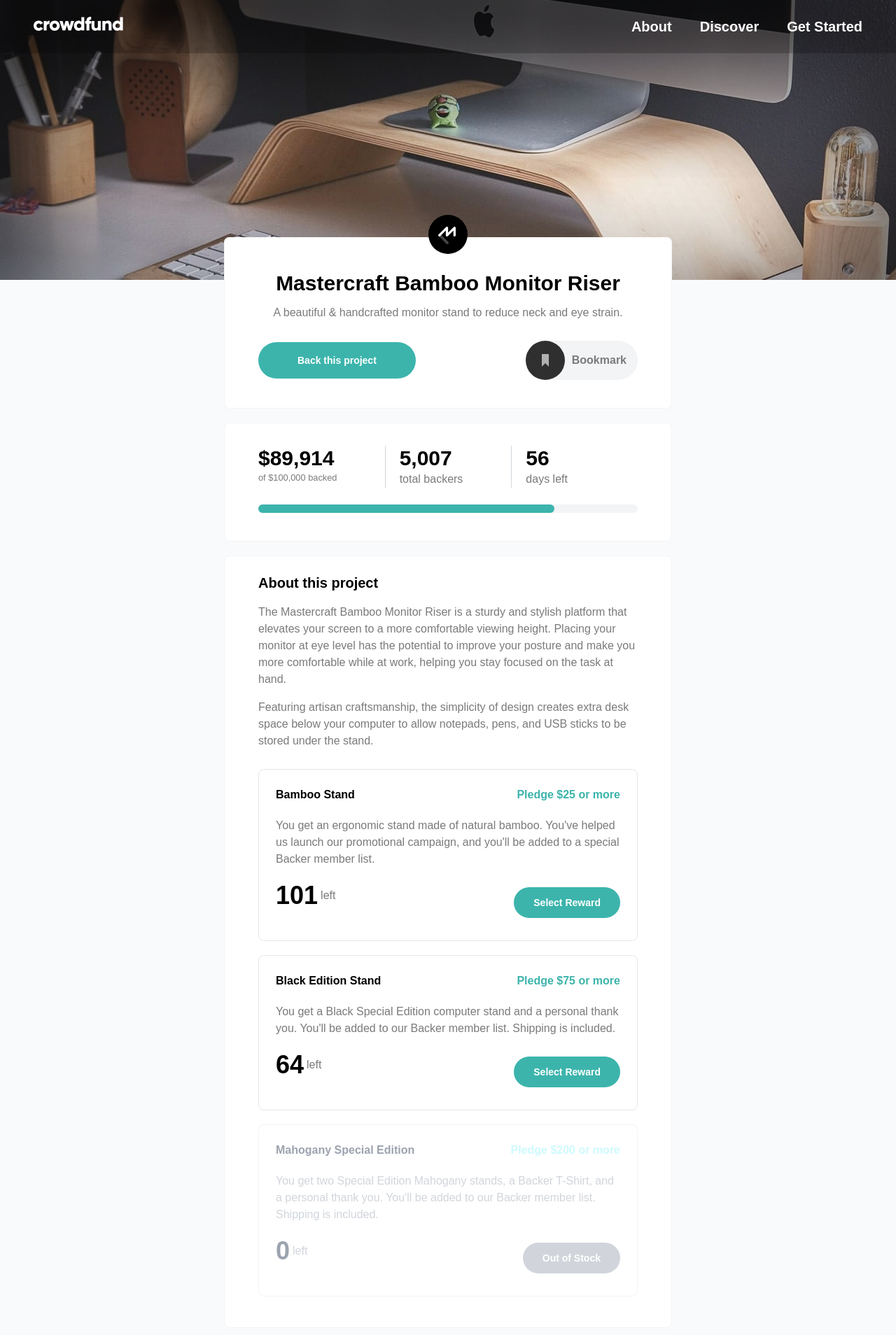
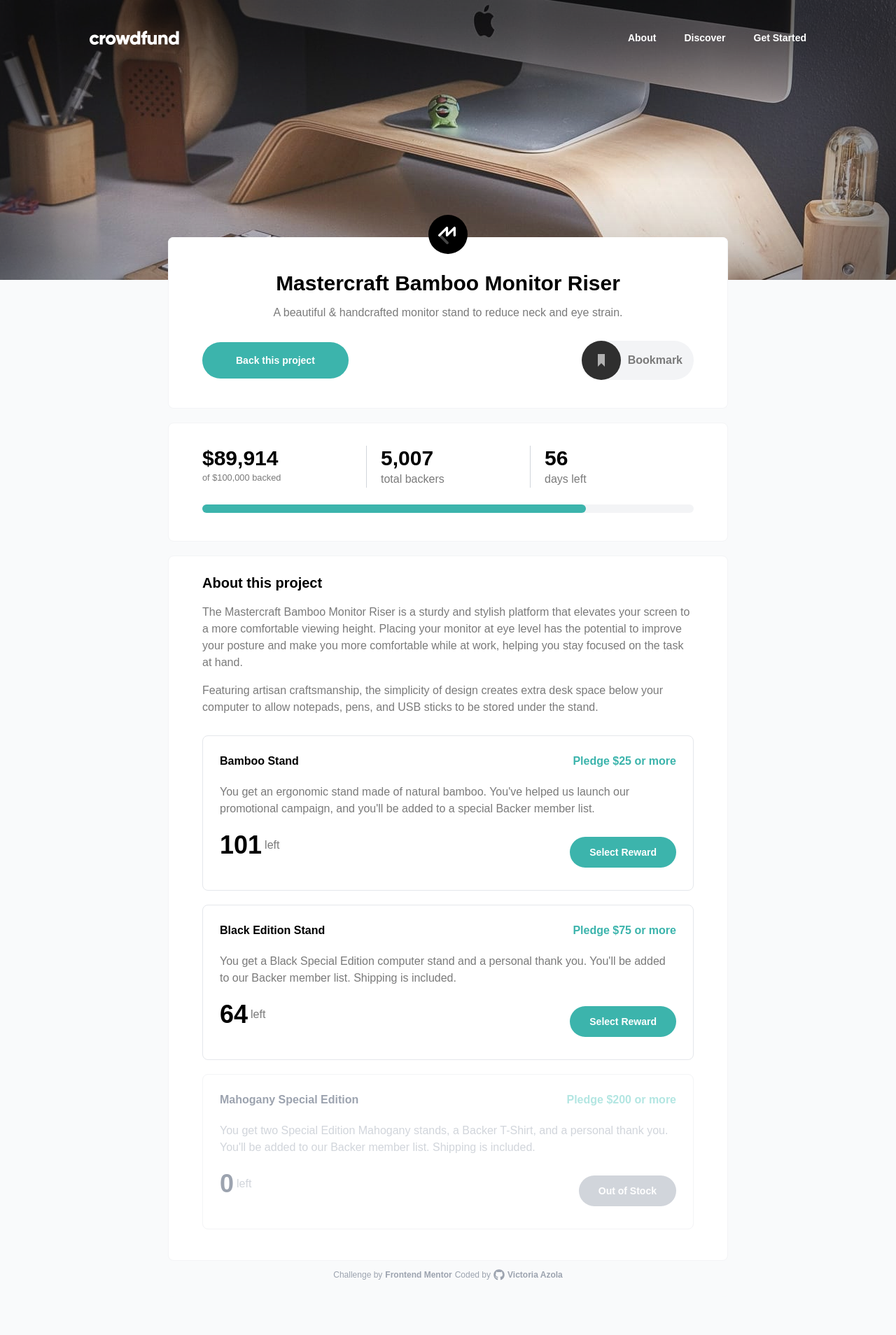
Before and after one commit to VickyAzola/CrowdfundingProductPage, a React (Vite) app: page / in a window 1280 px wide. Shown: the top 1908 px of the page at 70% size. After the commit the page ends 1854 px from the top, so only its background shows below. Built offline with nearby package versions, Linux system fonts and the light colour scheme.

Commit message:
Add files via upload

```diff
--- a/src/App.jsx
+++ b/src/App.jsx
@@ -44,12 +44,15 @@ function isBookmarked() {
       <header className='bg-app'>
         <Navbar />
       </header>
-      {showModal || showThanks ? <div className="fixed top-0 z-10 min-h-screen bg-black/20 min-w-[100%]"></div> : ''}
-      <main className='relative mx-6 md:mx-28 lg:mx-48 xl:mx-80'>
+      {showModal || showThanks
+        ? <div className="fixed top-0 z-10 min-h-screen bg-black/20 min-w-[100%]"></div>
+        : ''
+      }
 
-        <div className='mb-8 bg-[#f9fafb] rounded-lg top-[-3.8rem] mx-auto inset-x-0 absolute'>
+      <main className='relative mx-6 md:max-w-[40rem] lg:max-w-[50rem] md:mx-auto'>
+        <div className='mb-8 bg-[#f9fafb] mx-auto inset-x-0 absolute rounded-lg top-[-3.8rem]'>
 
-          <img src={LogoMaster} className='absolute top-[-2rem] mx-auto inset-x-0' alt="" />
+          <img src={LogoMaster} className='absolute top-[-2rem] mx-auto inset-x-0' />
 
           <section className='bg-white pt-10 pb-6 px-6 lg:pt-12 lg:pb-10 lg:px-12 border-b border-x border-gray-100 text-center rounded-lg mb-5'>
             <h1 className='text-2xl lg:text-3xl font-bold mb-3'>Mastercraft Bamboo Monitor Riser</h1>
@@ -60,10 +63,10 @@ function isBookmarked() {
                 textButton="Back this project"
                 baseStyle="base"
                 variant="widest" />
-              <div role="button" tabindex="0" onClick={isBookmarked} aria-label='Bookmark' className="md:bg-gray-100 md:flex md:items-center md:justify-between md:w-40 md:rounded-full">
+              <button onClick={isBookmarked} aria-label='Bookmark' className="md:bg-gray-100 md:flex md:items-center md:justify-between md:w-40 md:rounded-full">
                 <p className={`${bookmark ? 'text-DarkCyan' : 'text-DarkGray'} hidden md:block md:order-1 pr-4 font-bold`}>Bookmark</p>
                 {bookmark ? <img src={BookmarkDarkCyan} alt=""/> : <img src={BookmarkIcon} alt=""/>}
-              </div>
+              </button>
             </div>
           </section>
 
--- a/src/components/Button.jsx
+++ b/src/components/Button.jsx
@@ -8,7 +8,7 @@ function Button(props) {
     }
 
     const buttonWidth = {
-        widest:  'py-4 px-14',
+        widest:  'py-4 px-12',
         narrow: 'py-3 px-7'
     }
 
--- a/src/components/Card.jsx
+++ b/src/components/Card.jsx
@@ -58,7 +58,7 @@ function Card(props) {
                 className="border border-gray-100 my-5 p-6 rounded-lg">
                 <div className='md:flex md:justify-between'>
                     <h4 className='font-black text-gray-400'>{disabledCard.name} </h4>
-                    <p className='text-cyan-100 font-semibold'>{disabledCard.pledge} </p>
+                    <p className='text-[#b3e6e2] font-semibold'>{disabledCard.pledge} </p>
                 </div>
                 <p className='text-gray-300 my-5'>{disabledCard.description} </p>
                 <div className='md:flex md:justify-between md:items-center'>
--- a/src/components/Navbar.jsx
+++ b/src/components/Navbar.jsx
@@ -1,4 +1,4 @@
-import { useState } from "react";
+import { useState, useEffect } from "react";
 import Logo from '/images/logo.svg'
 import Hamburger from '/images/icon-hamburger.svg'
 import Close from '/images/icon-close-menu.svg'
@@ -8,7 +8,8 @@ function Navbar() {
 
     // State to manage the navbar's visibility
     const [nav, setNav] = useState(false);
-
+    //State to manage scroll's visibility
+    const [scrolled, setScrolled] = useState(false);
 
   // Toggle function to handle the navbar's display
     const showNavbar = () => {
@@ -22,13 +23,32 @@ function Navbar() {
         {id: 2, text: 'Get Started'},
     ];
 
+    // Function to handle scroll event
+    const handleScroll = () => {
+        if (window.scrollY > 100) {
+            setScrolled(true);
+        } else {
+            setScrolled(false);
+        }
+    };
+
+    useEffect(() => {
+        window.addEventListener("scroll", handleScroll);
+
+        return () => {
+            window.removeEventListener("scroll", handleScroll);
+        };
+    }, []);
+
     return (
         <>
-        <nav className='flex fixed z-30 w-full font-semibold text-xl md:px-12 md:py-6 bg-black/20'>
+        <nav id="topNav" aria-label="Top Navigation"
+            className={`fixed z-30 w-full font-semibold text-xl text-DarkBlue md:text-sm md:px-12 lg:px-32 md:pt-4 lg:pt-6
+                ${scrolled ? 'bg-black/30' : 'bg-transparent'} transition-colors duration-500 `}>
 
             {/* Logo, Hamburger and Close mobile */}
             <div className='flex justify-between items-center w-full h-20 md:h-min'>
-                <a href=''className="absolute z-20 top-8 left-6 md:relative md:inset-0" aria-label='Logo'><img src={Logo} alt="Logo"/></a>
+                <a href=''className="absolute z-20 top-8 md:top-5 left-6 md:relative md:inset-0" aria-label='Logo'><img src={Logo} alt="Logo"/></a>
                 <button
                     onClick={showNavbar}
                     className='absolute z-20 right-6 top-8 ease-in duration-700 md:relative block md:hidden'
@@ -40,7 +60,7 @@ function Navbar() {
             </div>
 
             {/* Desktop Navigation */}
-            <div className='hidden md:flex items-center w-full justify-end'>
+            <div className='hidden md:flex items-center w-full justify-end md:pb-6'>
                 <ul className=' text-white flex gap-x-10'>
                     {navItems.map((item) => (
                     <li key={item.id}>
@@ -53,13 +73,12 @@ function Navbar() {
             </div>
 
             {/* Mobile Navigation Menu */}
-            {nav ? <div className="block md:hidden min-h-screen bg-black/20 min-w-[100%]"></div> : ""}
-            <ul
-                className={
-                nav
-                    ? 'w-[90%] rounded-xl mx-auto inset-x-0 top-[11%] z-10 fixed md:hidden min-h-min bg-white ease-in-out duration-700'
-                    : 'ease-in-out z-10 duration-700 fixed hidden'
-                }
+            {nav
+                ? <div onClick={showNavbar} className="block md:hidden min-h-screen bg-black/20 min-w-[100%]"></div>
+                : ""
+            }
+            <ul className={`fixed inset-x-0 top-[5rem] mx-auto w-[90%] bg-white rounded z-20 md:hidden transition-transform duration-700 ease-in-out
+                    ${nav ? 'transform translate-y-0' : 'transform -translate-y-[140%]'}`}
             >
                 {navItems.map(item => (
                 <li key={item.id} className='w-full' style={item.style}>
--- a/src/components/ThanksCard.jsx
+++ b/src/components/ThanksCard.jsx
@@ -1,4 +1,3 @@
-//import { useState } from "react";
 import PropTypes from 'prop-types'
 import Button from '/src/components/Button.jsx'
 import CheckIcon from '/images/icon-check.svg'
@@ -8,7 +7,7 @@ function ThanksCard(props) {
     return (
         <>
         <article className='bg-white p-8 rounded-lg text-center'>
-            <img className='mx-auto inset-x-0' src={CheckIcon} alt="" />
+            <img className='mx-auto h-16 w-16 inset-x-0' src={CheckIcon} alt="" />
             <h4 className='font-black text-lg mt-5'>Thanks for your support! </h4>
             <p className='text-DarkGray my-5'>
                 Your pledge brings us one step closer to sharing
--- a/src/components/TheCredits.jsx
+++ b/src/components/TheCredits.jsx
@@ -3,7 +3,7 @@ function TheCredits() {
 
     return (
     <>
-        <p className="text-xs flex gap-x-1 justify-center my-3 text-gray-400">
+        <p className="text-xs flex flex-wrap gap-x-1 justify-center my-3 text-gray-400">
         Challenge by
             <a
                 className="font-bold hover:text-DarkCyan"
```
Also changed, not shown: src/index.css (+4 -4 lines).
